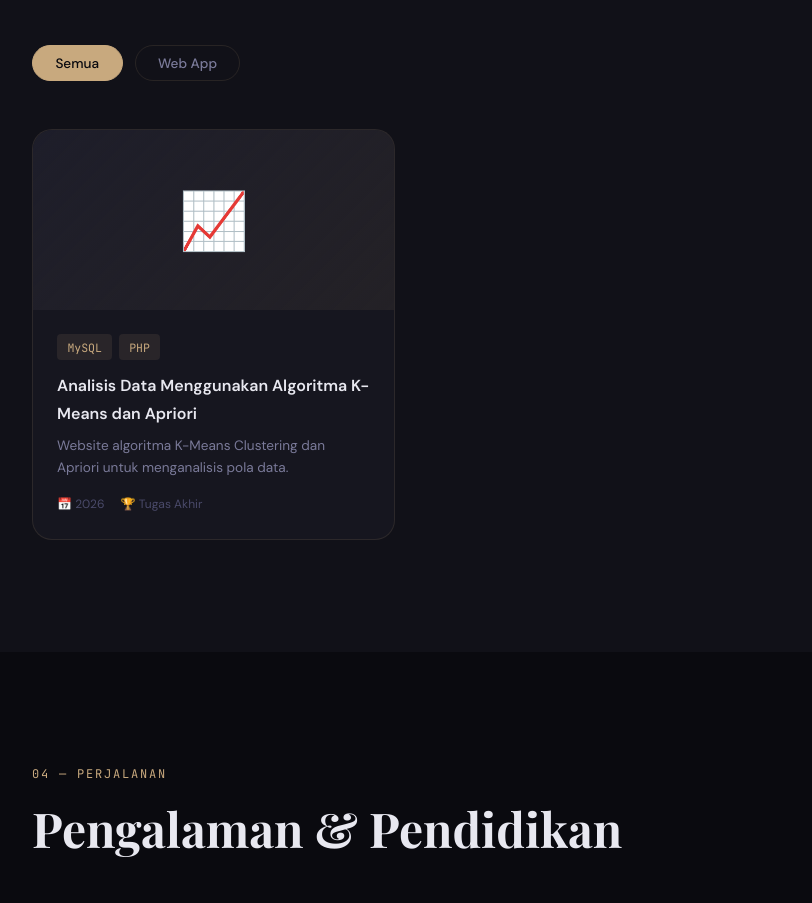
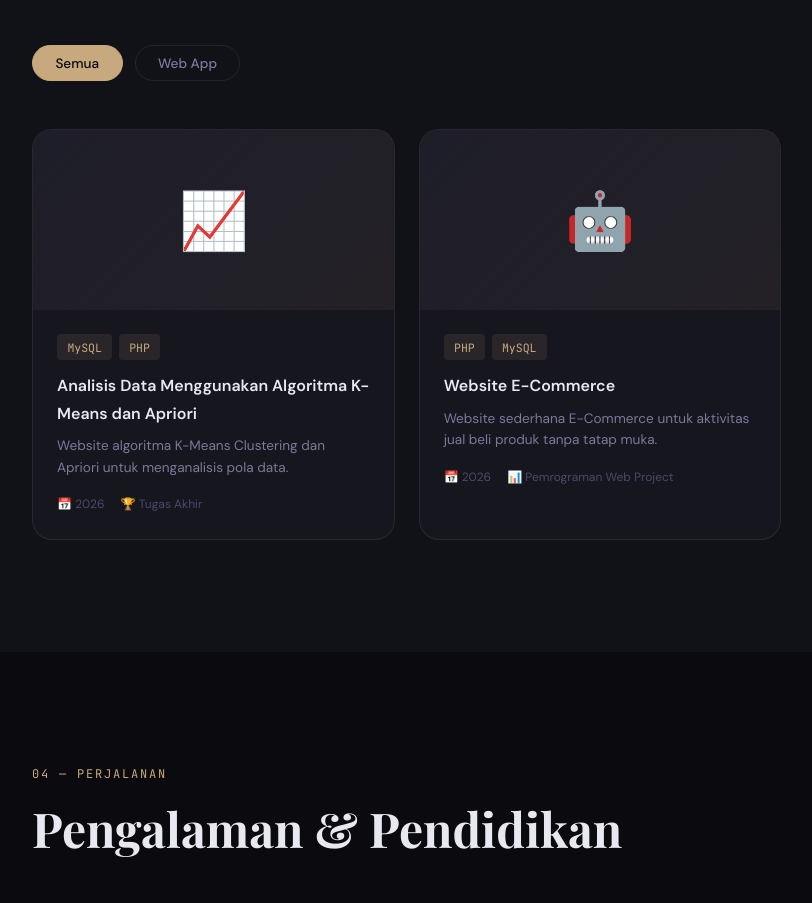
Before and after one commit to knisaa-i/Portfolio-Khairunnisa, a plain HTML site: page index.html in a window 1280 px wide. Shown: the part 2700-3603 px from the top of the page, without its empty margins (40-852 px from the left). Drawn offline with nearby package versions, Linux system fonts and the light colour scheme; files whose address does not match are found by name; a web font is replaced by a local one.

Commit message:
Update index.html

```diff
--- a/index.html
+++ b/index.html
@@ -231,6 +231,28 @@
             </div>
           </div>
         </div>
+
+        <div class="project-card" data-category="data">
+          <div class="project-image">
+            <div class="project-img-placeholder">
+              <span>🤖</span>
+            </div>
+            <div class="project-overlay">
+              <a href="#" class="overlay-btn">Demo</a>
+            </div>
+          </div>
+          <div class="project-info">
+            <div class="project-tags">
+              <span>PHP</span><span>MySQL</span>
+            </div>
+            <h3>Website E-Commerce</h3>
+            <p>Website sederhana E-Commerce untuk aktivitas jual beli produk tanpa tatap muka.</p>
+            <div class="project-meta">
+              <span>📅 2026</span>
+              <span>📊 Pemrograman Web Project</span>
+            </div>
+          </div>
+        </div>
       </div>
     </div>
   </section>
```
